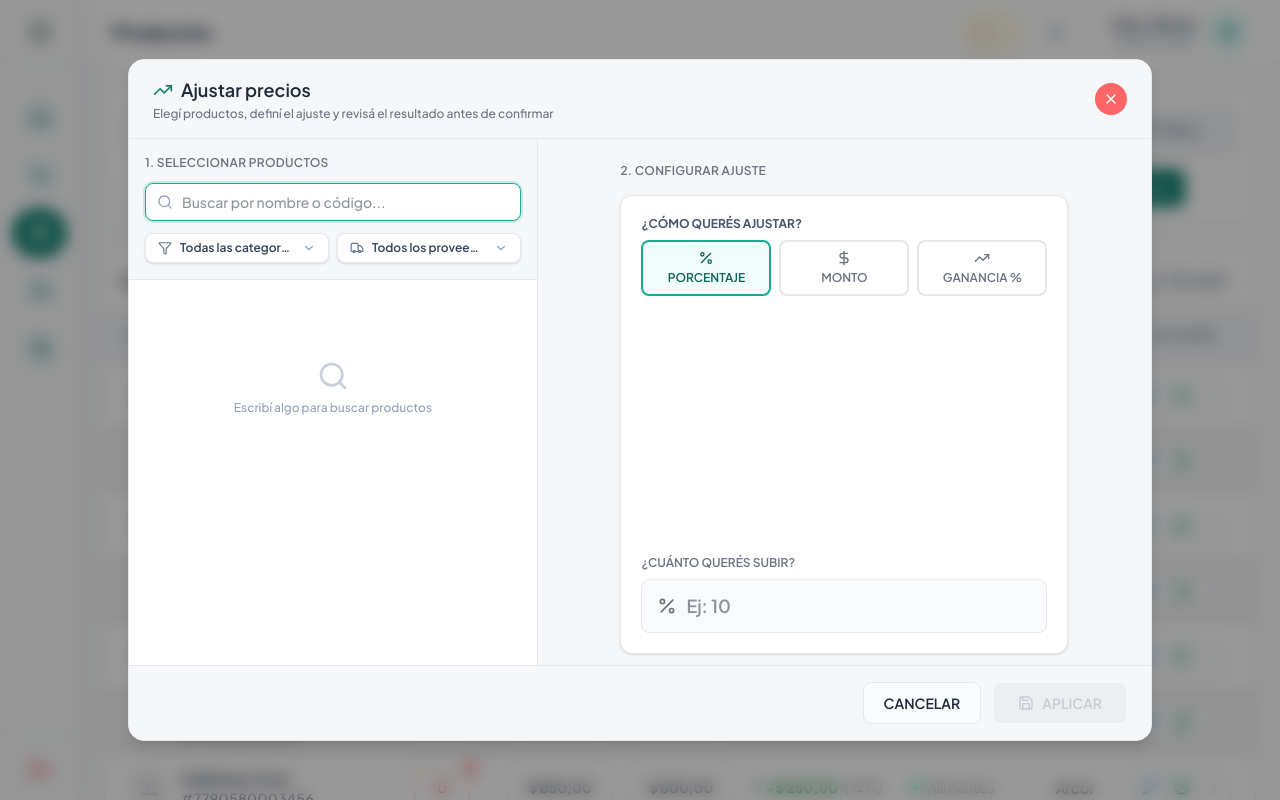
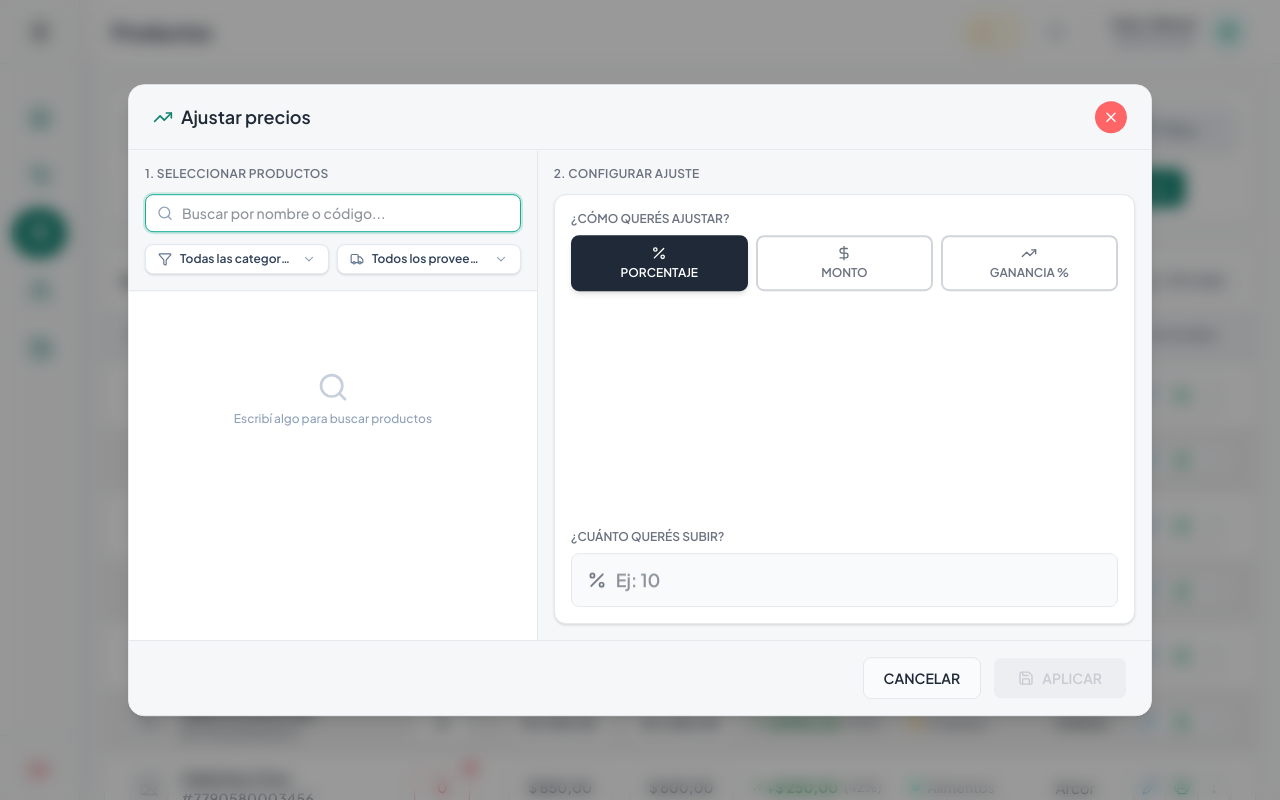
Before and after one commit to nahueldevup/sistema-de-ventas-pipos-fronted, a React (Vite) app: page /productos in a window 1280 px wide. Both pictures are taken after a click on the button "Ajustar precios por inflación". Built offline with nearby package versions, Linux system fonts and the light colour scheme.

Commit message:
refactor: actualizar el estilo y el diseño de la interfaz de usuario para los componentes modales de ajuste de precios.

```diff
--- a/src/features/productos/components/ModalActualizarPrecios.tsx
+++ b/src/features/productos/components/ModalActualizarPrecios.tsx
@@ -340,7 +340,7 @@ export default function ModalActualizarPrecios({
       open={isOpen}
       onOpenChange={(open) => !open && onClose()}
       title="Ajustar precios"
-      subtitle="Elegí productos, definí el ajuste y revisá el resultado antes de confirmar"
+      //subtitle="Elegí productos, definí el ajuste y revisá el resultado antes de confirmar"
       titleIcon={<TrendingUp className="w-5 h-5 text-brand-600" />}
       onCancelar={onClose}
       onAccion={handleConfirmarInicio}
@@ -598,24 +598,23 @@ export default function ModalActualizarPrecios({
         </div>
 
         <div className="hidden md:flex flex-1 flex-col bg-[#F6F7F8] dark:bg-dark-elevated/30 min-w-0">
-          <div className="p-6 flex-1 overflow-y-auto">
-            <div className="max-w-md mx-auto">
-              <h3 className="text-xs font-semibold text-[#6B7280] dark:text-slate-400 uppercase tracking-wide mb-4">
+          <div className="p-4 flex-1 overflow-y-auto">
+            <div>
+              <h4 className="text-xs font-semibold text-[#6B7280] dark:text-slate-400 uppercase tracking-wide mb-3">
                 2. Configurar ajuste
-              </h3>
+              </h4>
 
-              <div className="bg-white dark:bg-dark-card border border-[#E5E7EB] dark:border-dark-border rounded-xl p-5 space-y-5 shadow-sm">
+              <div className="bg-white dark:bg-dark-card border border-[#E5E7EB] dark:border-dark-border rounded-xl p-4 space-y-4 shadow-sm">
                 <div>
-                  <label className="block text-xs font-bold text-slate-600 dark:text-slate-400 mb-2 uppercase">
+                  <label className="block text-xs font-semibold text-[#6B7280] dark:text-slate-400 mb-2 uppercase" >
                     ¿Cómo querés ajustar?
                   </label>
-
                   <div className="grid grid-cols-3 gap-2">
                     <button
                       onClick={() => setModoAjuste("porcentaje")}
                       className={`py-2 px-1 border-2 rounded-lg text-center transition-all flex flex-col items-center justify-center ${modoAjuste === "porcentaje"
-                        ? "border-brand-500 bg-brand-50 dark:bg-brand-900/20 text-brand-700 dark:text-brand-300"
-                        : "border-[#E5E7EB] dark:border-dark-border hover:border-gray-300 dark:hover:border-slate-600 text-[#6B7280] dark:text-slate-400"
+                        ? "border-[#1F2937] dark:border-slate-200 bg-[#1F2937] dark:bg-slate-200 text-white dark:text-[#1F2937] shadow-md"
+                        : "border-[#D1D5DB] dark:border-slate-600 hover:border-[#9CA3AF] dark:hover:border-slate-400 text-[#6B7280] dark:text-slate-400 hover:bg-gray-50 dark:hover:bg-dark-elevated"
                         }`}
                     >
                       <Percent className="w-4 h-4 mb-1" />
@@ -627,8 +626,8 @@ export default function ModalActualizarPrecios({
                     <button
                       onClick={() => setModoAjuste("monto")}
                       className={`py-2 px-1 border-2 rounded-lg text-center transition-all flex flex-col items-center justify-center ${modoAjuste === "monto"
-                        ? "border-brand-500 bg-brand-50 dark:bg-brand-900/20 text-brand-700 dark:text-brand-300"
-                        : "border-[#E5E7EB] dark:border-dark-border hover:border-gray-300 dark:hover:border-slate-600 text-[#6B7280] dark:text-slate-400"
+                        ? "border-[#1F2937] dark:border-slate-200 bg-[#1F2937] dark:bg-slate-200 text-white dark:text-[#1F2937] shadow-md"
+                        : "border-[#D1D5DB] dark:border-slate-600 hover:border-[#9CA3AF] dark:hover:border-slate-400 text-[#6B7280] dark:text-slate-400 hover:bg-gray-50 dark:hover:bg-dark-elevated"
                         }`}
                     >
                       <DollarSign className="w-4 h-4 mb-1" />
@@ -640,8 +639,8 @@ export default function ModalActualizarPrecios({
                     <button
                       onClick={() => setModoAjuste("margen")}
                       className={`py-2 px-1 border-2 rounded-lg text-center transition-all flex flex-col items-center justify-center ${modoAjuste === "margen"
-                        ? "border-brand-500 bg-brand-50 dark:bg-brand-900/20 text-brand-700 dark:text-brand-300"
-                        : "border-[#E5E7EB] dark:border-dark-border hover:border-gray-300 dark:hover:border-slate-600 text-[#6B7280] dark:text-slate-400"
+                        ? "border-[#1F2937] dark:border-slate-200 bg-[#1F2937] dark:bg-slate-200 text-white dark:text-[#1F2937] shadow-md"
+                        : "border-[#D1D5DB] dark:border-slate-600 hover:border-[#9CA3AF] dark:hover:border-slate-400 text-[#6B7280] dark:text-slate-400 hover:bg-gray-50 dark:hover:bg-dark-elevated"
                         }`}
                     >
                       <TrendingUp className="w-4 h-4 mb-1" />
@@ -658,12 +657,12 @@ export default function ModalActualizarPrecios({
                       ¿Querés subir o bajar precios?
                     </label>
 
-                    <div className="flex p-1 bg-[#F6F7F8] dark:bg-dark-card rounded-lg border border-[#E5E7EB] dark:border-dark-border">
+                    <div className="grid grid-cols-2 gap-2">
                       <button
                         onClick={() => setEsAumento(true)}
-                        className={`flex-1 py-2 text-xs font-semibold rounded-md flex items-center justify-center gap-2 transition-all ${esAumento
-                          ? "bg-white dark:bg-slate-700 text-emerald-600 dark:text-emerald-400 shadow-sm ring-1 ring-emerald-500/20"
-                          : "text-[#6B7280] dark:text-slate-400 hover:text-[#1F2937]"
+                        className={`py-2.5 text-xs font-bold rounded-lg flex items-center justify-center gap-2 transition-all border-2 ${esAumento
+                          ? "border-emerald-600 bg-emerald-600 text-white shadow-md"
+                          : "border-[#D1D5DB] dark:border-slate-600 text-[#6B7280] dark:text-slate-400 hover:border-[#9CA3AF] hover:bg-gray-50 dark:hover:bg-dark-elevated"
                           }`}
                       >
                         <TrendingUp className="w-3.5 h-3.5" />
@@ -672,9 +671,9 @@ export default function ModalActualizarPrecios({
 
                       <button
                         onClick={() => setEsAumento(false)}
-                        className={`flex-1 py-2 text-xs font-semibold rounded-md flex items-center justify-center gap-2 transition-all ${!esAumento
-                          ? "bg-white dark:bg-slate-700 text-rose-600 dark:text-rose-400 shadow-sm ring-1 ring-rose-500/20"
-                          : "text-[#6B7280] dark:text-slate-400 hover:text-[#1F2937]"
+                        className={`py-2.5 text-xs font-bold rounded-lg flex items-center justify-center gap-2 transition-all border-2 ${!esAumento
+                          ? "border-rose-600 bg-rose-600 text-white shadow-md"
+                          : "border-[#D1D5DB] dark:border-slate-600 text-[#6B7280] dark:text-slate-400 hover:border-[#9CA3AF] hover:bg-gray-50 dark:hover:bg-dark-elevated"
                           }`}
                       >
                         <Minus className="w-3.5 h-3.5" />
@@ -690,12 +689,12 @@ export default function ModalActualizarPrecios({
                       Aplicar sobre
                     </label>
 
-                    <div className="flex p-1 bg-[#F6F7F8] dark:bg-dark-card rounded-lg border border-[#E5E7EB] dark:border-dark-border">
+                    <div className="grid grid-cols-2 gap-2">
                       <button
                         onClick={() => setAplicarSobre("precio")}
-                        className={`flex-1 py-2 text-xs font-semibold rounded-md flex items-center justify-center gap-2 transition-all ${aplicarSobre === "precio"
-                          ? "bg-white dark:bg-slate-700 text-brand-700 dark:text-brand-300 shadow-sm ring-1 ring-brand-500/20"
-                          : "text-[#6B7280] dark:text-slate-400 hover:text-[#1F2937]"
+                        className={`py-2.5 text-xs font-bold rounded-lg flex items-center justify-center gap-2 transition-all border-2 ${aplicarSobre === "precio"
+                          ? "border-[#1F2937] dark:border-slate-200 bg-[#1F2937] dark:bg-slate-200 text-white dark:text-[#1F2937] shadow-md"
+                          : "border-[#D1D5DB] dark:border-slate-600 text-[#6B7280] dark:text-slate-400 hover:border-[#9CA3AF] hover:bg-gray-50 dark:hover:bg-dark-elevated"
                           }`}
                       >
                         <DollarSign className="w-3.5 h-3.5" />
@@ -704,21 +703,20 @@ export default function ModalActualizarPrecios({
 
                       <button
                         onClick={() => setAplicarSobre("costo")}
-                        className={`flex-1 py-2 text-xs font-semibold rounded-md flex items-center justify-center gap-2 transition-all ${aplicarSobre === "costo"
-                          ? "bg-white dark:bg-slate-700 text-brand-700 dark:text-brand-300 shadow-sm ring-1 ring-brand-500/20"
-                          : "text-[#6B7280] dark:text-slate-400 hover:text-[#1F2937]"
+                        className={`py-2.5 text-xs font-bold rounded-lg flex items-center justify-center gap-2 transition-all border-2 ${aplicarSobre === "costo"
+                          ? "border-[#1F2937] dark:border-slate-200 bg-[#1F2937] dark:bg-slate-200 text-white dark:text-[#1F2937] shadow-md"
+                          : "border-[#D1D5DB] dark:border-slate-600 text-[#6B7280] dark:text-slate-400 hover:border-[#9CA3AF] hover:bg-gray-50 dark:hover:bg-dark-elevated"
                           }`}
                       >
                         <PackageSearch className="w-3.5 h-3.5" />
                         Costo del producto
                       </button>
                     </div>
-                    <div className="mt-2 flex gap-2 text-[12px] leading-relaxed text-blue-700 dark:text-blue-300">
-                      <span>ℹ️</span>
+                    <div className="mt-2 flex gap-2 text-[13px] leading-snug text-[#6B7280] dark:text-slate-400">
+                      <AlertCircle className="w-3.5 h-3.5 shrink-0 mt-0.5" />
                       <p>{getTextoAyuda()}</p>
                     </div>
                   </div>
-
                 )}
 
                 <div>
```
